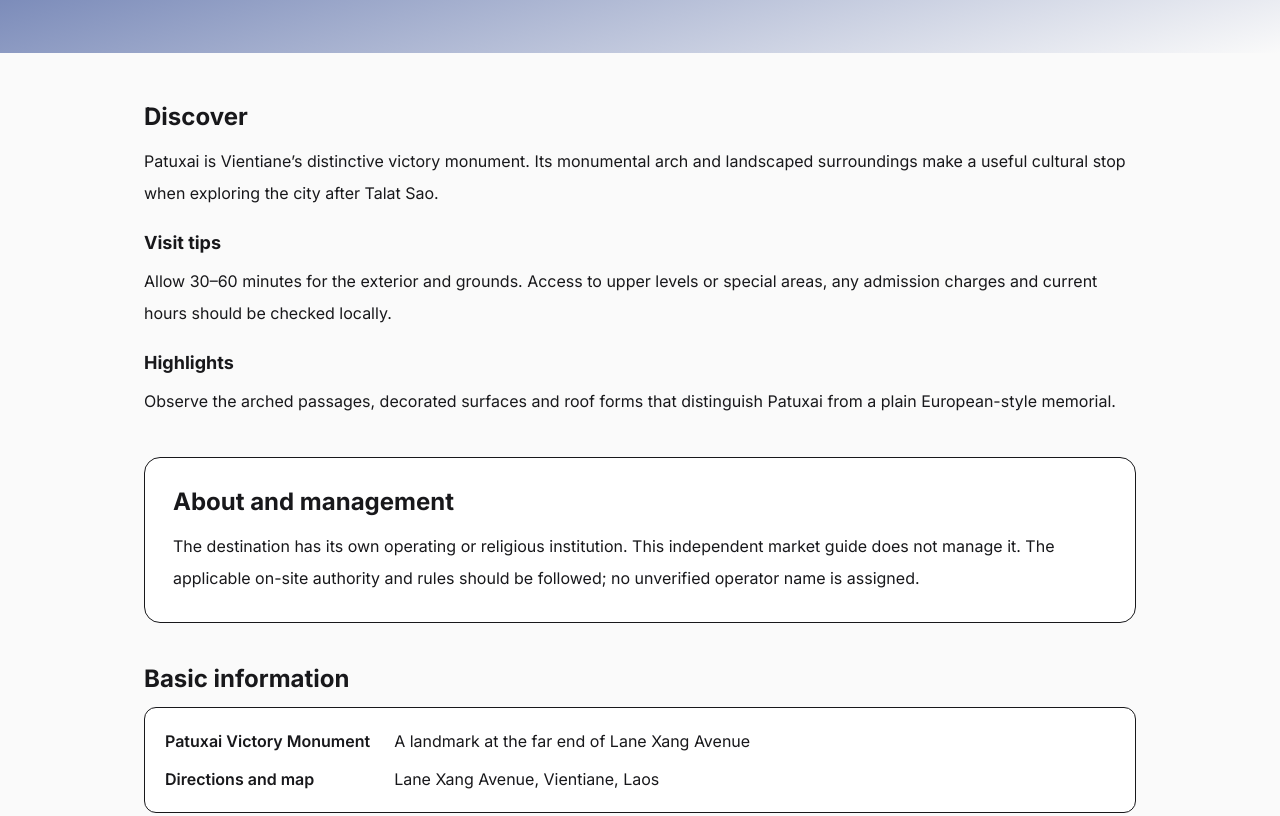
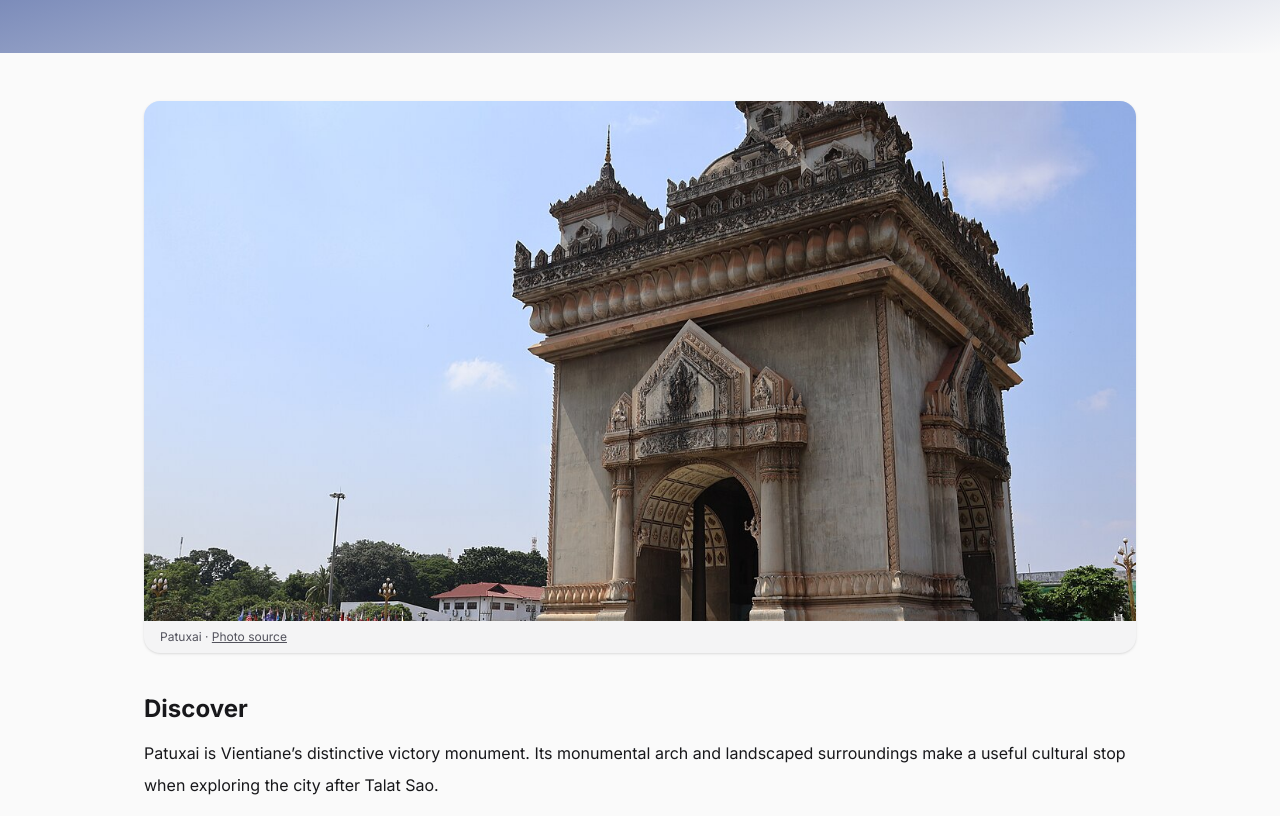
Before and after one commit to n20186005-hash/vientianemarkets, an Astro site: page /en/nearby/patuxai in a window 1280 px wide. Shown: the part 424-1240 px from the top of the page. Built offline with nearby package versions, Linux system fonts and the light colour scheme; Astro itself is replaced by a stand-in of ours.

Commit message:
Add location-specific photos to nearby attraction guides

```diff
--- a/src/components/NearbyPage.astro
+++ b/src/components/NearbyPage.astro
@@ -36,6 +36,20 @@ const specificManagement = slug === 'cope-visitor-centre' ? {
 }[lang] : messages.management;
 const schema = [{ '@context':'https://schema.org', '@type':'TouristAttraction', name:p.name, description:d.introduction, url:canonical, hasMap:p.map, address:{ '@type':'PostalAddress', streetAddress:p.address, addressLocality:'Vientiane', addressCountry:'LA' } }, breadcrumbSchema([{name:t('nav.title'),url:`${DOMAIN}${base}/`},{name:d.title,url:canonical}],`${canonical}#breadcrumb`)];
 const others = nearbySlugs.filter(s => s !== slug);
+const photos = {
+  patuxai: [
+    { src: '/gallery/patuxai-detail-1.jpg', source: 'https://commons.wikimedia.org/wiki/File:Patuxai1.jpg' },
+    { src: '/gallery/patuxai-detail-2.jpg', source: 'https://commons.wikimedia.org/wiki/File:Patuxai,_Vientiane,_Laos_(5248396160).jpg' },
+  ],
+  'wat-si-saket': [
+    { src: '/gallery/wat-si-saket-detail-1.jpg', source: 'https://commons.wikimedia.org/wiki/File:Wat_Si_Saket.jpg' },
+    { src: '/gallery/wat-si-saket-detail-2.jpg', source: 'https://commons.wikimedia.org/wiki/File:Wat_Si_Saket_front_view,_Vientiane,_Laos.jpg' },
+  ],
+  'cope-visitor-centre': [
+    { src: '/gallery/cope-visitor-centre-detail-1.jpg', source: 'https://commons.wikimedia.org/wiki/File:Imitation_cluster_bombs_hang_inside_the_COPE_centre_(10704328494).jpg' },
+    { src: '/gallery/cope-visitor-centre-detail-2.jpg', source: 'https://commons.wikimedia.org/wiki/File:AusAid_Lao_0677_(10672261195).jpg' },
+  ],
+}[slug];
 ---
 <Layout title={`${d.title} | Vientiane Markets Guide`} description={d.introduction} canonical={canonical} alternates={alternates} schema={schema}>
   <Header lang={lang}/>
@@ -43,12 +57,13 @@ const others = nearbySlugs.filter(s => s !== slug);
     <div class="mx-auto max-w-5xl px-4 py-4 text-sm"><a class="text-mekong-blue" href={`${base}/`}>{t('nav.title')}</a> / {d.title}</div>
     <header class="bg-gradient-to-br from-mekong-blue to-mekong-teal text-white"><div class="mx-auto max-w-5xl px-4 py-14"><p class="text-sm text-mekong-gold">VIENTIANE · LAOS</p><h1 class="mt-3 text-4xl font-bold">{d.title}</h1><p class="mt-3 text-lg text-white/85">{d.subtitle}</p><p class="mt-4 max-w-3xl">{d.introduction}</p><a class="mt-6 inline-flex rounded-lg bg-mekong-gold px-5 py-3 font-semibold text-mekong-ink" href={p.map} target="_blank" rel="noopener noreferrer">Google Maps ↗</a></div></header>
     <div class="mx-auto max-w-5xl space-y-10 px-4 py-12">
+      <figure class="overflow-hidden rounded-2xl bg-zinc-100 shadow-sm"><img src={photos[0].src} alt={`${p.name} · Vientiane, Laos`} class="max-h-[520px] w-full object-cover" loading="lazy" decoding="async" width="1280" height="853"/><figcaption class="px-4 py-2 text-xs text-zinc-600">{p.name} · <a href={photos[0].source} target="_blank" rel="noopener noreferrer" class="underline">Photo source</a></figcaption></figure>
       <section><h2 class="text-2xl font-bold text-mekong-ink">{headings[0]}</h2><p class="mt-3 leading-8">{d.introduction}</p><h3 class="mt-5 text-lg font-bold">{headings[1]}</h3><p class="mt-2 leading-8">{d.visiting}</p><h3 class="mt-5 text-lg font-bold">{headings[2]}</h3><p class="mt-2 leading-8">{d.architecture}</p></section>
       <section class="rounded-2xl border bg-white p-7"><h2 class="text-2xl font-bold text-mekong-ink">{headings[3]}</h2><p class="mt-3 leading-8">{specificManagement}</p></section>
       <section><h2 class="text-2xl font-bold text-mekong-ink">{headings[4]}</h2><dl class="mt-3 grid grid-cols-[auto_1fr] gap-x-6 gap-y-3 rounded-xl border bg-white p-5"><dt class="font-semibold">{d.title}</dt><dd>{d.subtitle}</dd><dt class="font-semibold">{headings[16]}</dt><dd>{p.address}</dd></dl></section>
       {[[5,messages.hours],[6,messages.tickets],[7,d.route],[8,d.history],[9,d.architecture]].map(([i,body]) => <section><h2 class="text-2xl font-bold text-mekong-ink">{headings[i as number]}</h2><p class="mt-3 leading-8 text-zinc-700">{body}</p></section>)}
       <section><h2 class="text-2xl font-bold text-mekong-ink">{headings[10]}</h2><ol class="mt-4 space-y-3"><li class="flex gap-3"><span class="rounded-full bg-mekong-blue px-3 py-1 text-white">1</span><p>{d.route}</p></li><li class="flex gap-3"><span class="rounded-full bg-mekong-blue px-3 py-1 text-white">2</span><p>{d.visiting}</p></li><li class="flex gap-3"><span class="rounded-full bg-mekong-blue px-3 py-1 text-white">3</span><p>{d.photo}</p></li></ol></section>
-      {[[11,messages.note],[12,d.photo],[13,messages.stay],[14,messages.reviews],[15,d.faq]].map(([i,body]) => <section><h2 class="text-2xl font-bold text-mekong-ink">{headings[i as number]}</h2><p class="mt-3 leading-8 text-zinc-700">{body}</p></section>)}
+      {[[11,messages.note],[12,d.photo],[13,messages.stay],[14,messages.reviews],[15,d.faq]].map(([i,body]) => <section><h2 class="text-2xl font-bold text-mekong-ink">{headings[i as number]}</h2><p class="mt-3 leading-8 text-zinc-700">{body}</p>{i === 12 && <figure class="mt-5 max-w-2xl overflow-hidden rounded-xl bg-zinc-100"><img src={photos[1].src} alt={`${p.name} · ${d.title}`} class="max-h-[460px] w-full object-cover" loading="lazy" decoding="async" width="1280" height="853"/><figcaption class="px-4 py-2 text-xs text-zinc-600"><a href={photos[1].source} target="_blank" rel="noopener noreferrer" class="underline">Photo source · {p.name}</a></figcaption></figure>}</section>)}
       <section class="rounded-2xl bg-zinc-100 p-6"><h2 class="text-2xl font-bold text-mekong-ink">{headings[16]}</h2><p class="mt-3">{p.address}</p><a class="mt-4 inline-block rounded-lg bg-mekong-blue px-5 py-3 font-semibold text-white" href={p.map} target="_blank" rel="noopener noreferrer">Google Maps · {p.name} ↗</a><p class="mt-4 text-sm"><a class="text-mekong-blue underline" href={p.source} target="_blank" rel="noopener noreferrer">Source / 资料来源 ↗</a> · 2026-11-16</p></section>
       <section><h2 class="text-2xl font-bold text-mekong-ink">{headings[17]}</h2><div class="mt-4 grid gap-4 sm:grid-cols-3"><a class="rounded-xl border bg-white p-4 text-mekong-blue" href={`${base}/talat-sao/`}>Talat Sao →</a>{others.map(s => <a class="rounded-xl border bg-white p-4 text-mekong-blue" href={`${base}/nearby/${s}/`}>{nearby[s].details[lang].title} →</a>)}</div></section>
     </div>
```
Also changed, not shown: public/gallery/cope-visitor-centre-detail-1.jpg (added), public/gallery/cope-visitor-centre-detail-2.jpg (added), public/gallery/patuxai-detail-1.jpg (added), public/gallery/patuxai-detail-2.jpg (added), public/gallery/wat-si-saket-detail-1.jpg (added), public/gallery/wat-si-saket-detail-2.jpg (added).
